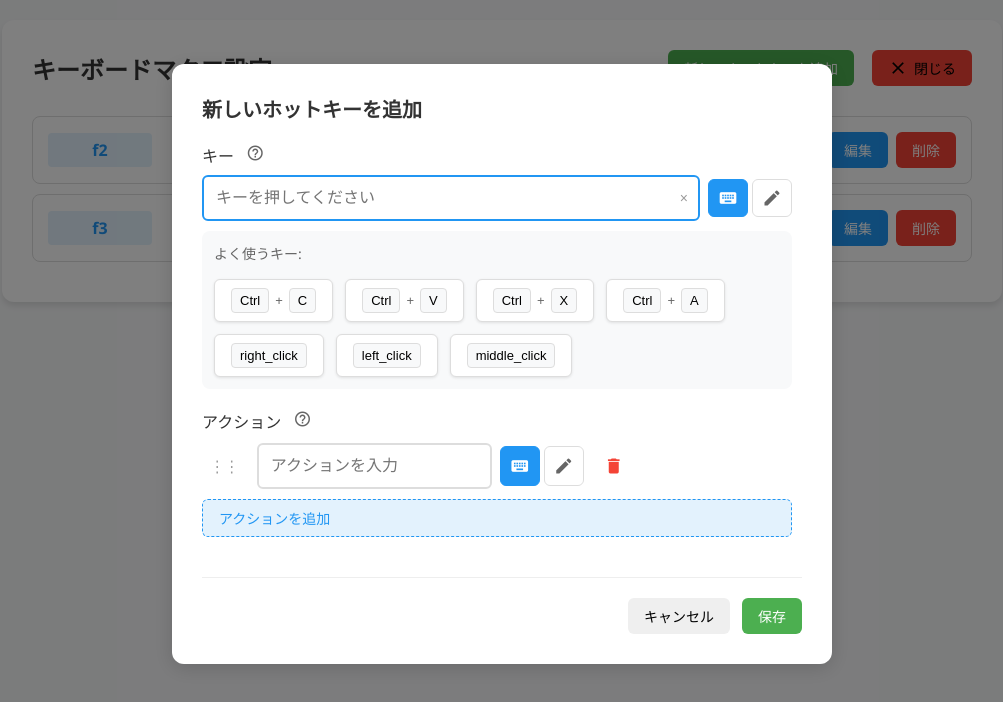
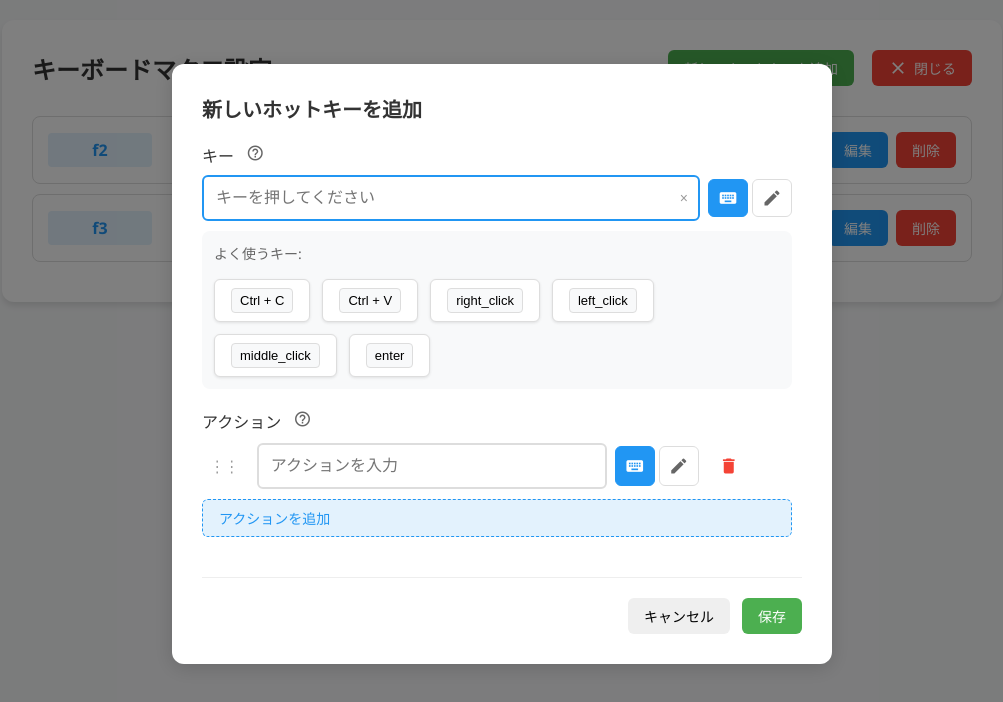
Before and after one commit to Nakashun-mf/HotKey, a plain HTML site: page index.html in a window 1280 px wide. Both pictures are taken after a click on the button "新しいホットキーを追加". Shown: the whole page, without its empty margins (138-1141 px from the left). Drawn offline with Linux system fonts and the light colour scheme.

Commit message:
テンプレート機能の追加とスタイルの改善、不要なスクリプトファイルの削除

```diff
--- a/index.html
+++ b/index.html
@@ -484,6 +484,8 @@
             background: #f8f9fa;
             padding: 12px;
             border-radius: 8px;
+            flex-direction: row;
+            align-items: flex-start;
         }
 
         .templates-label {
@@ -694,6 +696,16 @@
             margin-bottom: 6px;
             color: #fff;
         }
+
+        .action-input {
+            width: 350px;
+        }
+
+        #templateButtons {
+            display: flex;
+            flex-wrap: wrap;
+            gap: 12px;
+        }
     </style>
 </head>
 <body>
@@ -704,9 +716,9 @@
                 <button class="add-button" onclick="openModal()">
                     <span>新しいホットキーを追加</span>
                 </button>
-                <button class="close-button" onclick="closeApplication()" style="background-color: var(--danger-color); margin-left: 10px;">
-                    <span class="material-icons">close</span>
-                    <span>閉じる</span>
+                <button class="close-button" onclick="closeApplication()" style="background-color: var(--danger-color); margin-left: 10px; color: #fff;">
+                    <span class="material-icons" style="color: #fff;">close</span>
+                    <span style="color: #fff;">閉じる</span>
                 </button>
             </div>
         </div>
@@ -752,35 +764,7 @@
                     <div id="keyPreview" class="key-preview"></div>
                     <div class="templates">
                         <div class="templates-label">よく使うキー:</div>
-                        <button class="template-button" onclick="applyTemplate('copy')">
-                            <span class="key">Ctrl</span>
-                            <span class="plus">+</span>
-                            <span class="key">C</span>
-                        </button>
-                        <button class="template-button" onclick="applyTemplate('paste')">
-                            <span class="key">Ctrl</span>
-                            <span class="plus">+</span>
-                            <span class="key">V</span>
-                        </button>
-                        <button class="template-button" onclick="applyTemplate('cut')">
-                            <span class="key">Ctrl</span>
-                            <span class="plus">+</span>
-                            <span class="key">X</span>
-                        </button>
-                        <button class="template-button" onclick="applyTemplate('selectAll')">
-                            <span class="key">Ctrl</span>
-                            <span class="plus">+</span>
-                            <span class="key">A</span>
-                        </button>
-                        <button class="template-button" onclick="applyTemplate('rightClick')">
-                            <span class="key">right_click</span>
-                        </button>
-                        <button class="template-button" onclick="applyTemplate('leftClick')">
-                            <span class="key">left_click</span>
-                        </button>
-                        <button class="template-button" onclick="applyTemplate('middleClick')">
-                            <span class="key">middle_click</span>
-                        </button>
+                        <div id="templateButtons"></div>
                     </div>
                     <div id="keyError" class="error-message"></div>
                 </div>
@@ -875,6 +859,7 @@
         let isRecordingKey = false;
         let currentModifiers = new Set();
         let lastFocusedInput = null;
+        let templates = [];
 
         // 設定の読み込み
         async function loadConfig() {
@@ -904,6 +889,36 @@
                 console.error('設定の保存に失敗しました:', error);
                 alert('設定の保存に失敗しました。');
             }
+        }
+
+        // テンプレートの読み込み
+        async function loadTemplates() {
+            try {
+                const response = await fetch('templates.json');
+                const data = await response.json();
+                templates = data.templates || [];
+                renderTemplateButtons();
+            } catch (error) {
+                console.error('テンプレートの読み込みに失敗しました:', error);
+            }
+        }
+
+        function renderTemplateButtons() {
+            const container = document.getElementById('templateButtons');
+            container.innerHTML = '';
+            templates.forEach(tpl => {
+                const btn = document.createElement('button');
+                btn.className = 'template-button';
+                btn.onclick = () => applyTemplate(tpl.value);
+                if (tpl.display) {
+                    btn.innerHTML = tpl.display.map(part =>
+                        part === '+' ? '<span class="plus">+</span>' : `<span class="key">${part}</span>`
+                    ).join(' ');
+                } else {
+                    btn.innerHTML = `<span class="key">${tpl.label || tpl.value}</span>`;
+                }
+                container.appendChild(btn);
+            });
         }
 
         // キー入力のクリア
@@ -1327,36 +1342,10 @@
         }
 
         // テンプレートの適用
-        function applyTemplate(type) {
+        function applyTemplate(value) {
             const keyInput = document.getElementById('hotkeyKey');
             const recordingAction = document.querySelector('.action-input.recording');
             let targetInput;
-            let value;
-
-            // テンプレートの値を設定
-            switch(type) {
-                case 'copy':
-                    value = 'ctrl+c';
-                    break;
-                case 'paste':
-                    value = 'ctrl+v';
-                    break;
-                case 'cut':
-                    value = 'ctrl+x';
-                    break;
-                case 'selectAll':
-                    value = 'ctrl+a';
-                    break;
-                case 'rightClick':
-                    value = 'right_click';
-                    break;
-                case 'leftClick':
-                    value = 'left_click';
-                    break;
-                case 'middleClick':
-                    value = 'middle_click';
-                    break;
-            }
 
             // アクション入力中かキー入力中かを判定
             if (recordingAction) {
@@ -1366,34 +1355,26 @@
                 targetInput = keyInput;
                 keyInput.classList.remove('recording');
             } else if (lastFocusedInput) {
-                // 最後にフォーカスされていた入力フィールドを使用
                 targetInput = lastFocusedInput;
             } else {
-                // フォーカスされている要素がない場合は、最後のアクション入力フィールドを使用
                 const actionInputs = document.querySelectorAll('.action-input');
                 if (actionInputs.length > 0) {
                     targetInput = actionInputs[actionInputs.length - 1];
                 } else {
-                    // アクション入力フィールドがない場合は新しく作成
                     const newActionItem = addActionInput();
                     targetInput = newActionItem.querySelector('.action-input');
                 }
             }
 
-            // 値を設定
             targetInput.value = value;
 
-            // キー入力フィールドの場合は重複チェック
             if (targetInput === keyInput) {
                 checkKeyDuplicate();
             }
 
-            // 入力状態をリセット
             isRecordingKey = false;
             currentModifiers.clear();
             updateKeyPreview();
-
-            // フォーカスを維持
             targetInput.focus();
         }
 
@@ -1459,6 +1440,7 @@
 
         // 初期読み込み
         loadConfig();
+        loadTemplates();
     </script>
 </body>
 </html>
--- /dev/null
+++ b/templates.json
@@ -0,0 +1,34 @@
+{
+    "templates": [
+      {
+        "type": "copy",
+        "label": "Ctrl + C",
+        "value": "ctrl+c"
+      },
+      {
+        "type": "paste",
+        "label": "Ctrl + V",
+        "value": "ctrl+v"
+      },
+      {
+        "type": "rightClick",
+        "label": "right_click",
+        "value": "right_click"
+      },
+      {
+        "type": "leftClick",
+        "label": "left_click",
+        "value": "left_click"
+      },
+      {
+        "type": "middleClick",
+        "label": "middle_click",
+        "value": "middle_click"
+      },
+      {
+        "type": "enter",
+        "label": "enter",
+        "value": "enter"
+      }
+    ]
+  }
```
Also changed, not shown: 3 other files.
